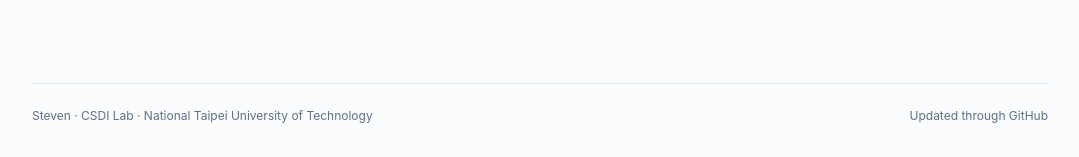
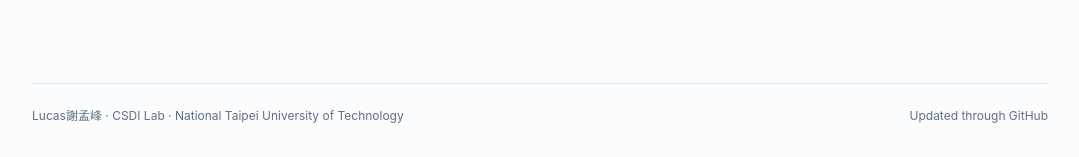
Before and after one commit to hendrisutrisno/2026student, a Jekyll site: the page built from docs/index.md, in a window 1280 px wide and 900 px high, scrolled down 1275 px. Shown: the part 740-897 px from the top of the window, without its empty margins (100-1179 px from the left). Built offline with Jekyll 4.4.1, drawn with Linux system fonts in a browser that asks for light colours; some of the changed text lies outside the part shown.

Commit message:
Update _config.yml

```diff
--- a/docs/_config.yml
+++ b/docs/_config.yml
@@ -20,8 +20,8 @@ defaults:
       layout: default
 
 student:
-  name: "Steven"
-  email: "steven.email@example.com" # Replace with your address, or leave empty to hide.
+  name: "Lucas謝孟峰"
+  email: "zac105437@gmail.com" # Replace with your address, or leave empty to hide.
   degree: "Master's Student"
   photo: /assets/photos/rec2025_1.png # Optional: uncomment and add your photo in docs/assets/photos/
   lab: "CSDI Lab"
```
